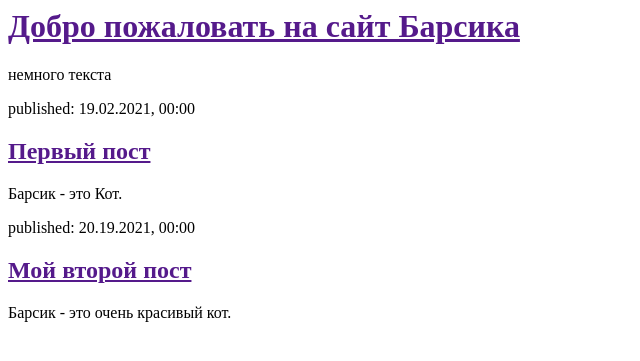
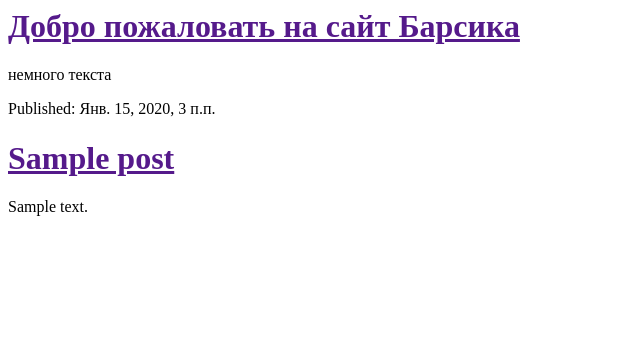
Before and after one commit to reginanightray/barsiksite, a Django app: page / in a window 1280 px wide. Shown: the top 361 px of the page, without its empty margins (0-640 px from the left). Run offline with Django 3.2, Linux system fonts and the light colour scheme; tables that the repository leaves empty hold one stand-in row (values such as "Sample post").

Commit message:
Modified templates to display posts from database.

```diff
--- a/blog/templates/blog/post_list.html
+++ b/blog/templates/blog/post_list.html
@@ -7,16 +7,12 @@
             <h1><a href="">Добро пожаловать на сайт Барсика</a></h1>
             <p>немного текста
         </div>
-        <div>
-            <p>published: 19.02.2021, 00:00</p>
-            <h2><a href="">Первый пост</a></h2>
-            <p>Барсик - это Кот.</p>
-        </div>
-
-        <div>
-            <p>published: 20.19.2021, 00:00</p>
-            <h2><a href="">Мой второй пост</a></h2>
-            <p>Барсик - это очень красивый кот.</p>
-        </div>
+        {% for post in posts %}
+            <div>
+                <p>Published: {{ post.published_date}}</p>
+                <h1><a href="">{{ post.title }}</a></h1>
+                <p> {{ post.text|linebreaksbr }}</p>
+            </div>
+        {% endfor %}
     </body>
 </html>
--- a/blog/views.py
+++ b/blog/views.py
@@ -1,5 +1,8 @@
 from django.shortcuts import render
+from django.utils import timezone
+from .models import Post
 
 
 def post_list(request):
-    return render(request, 'blog/post_list.html', {})
+    posts = Post.objects.filter(published_date__lte=timezone.now()).order_by('published_date')
+    return render(request, 'blog/post_list.html', {'posts': posts})
```
